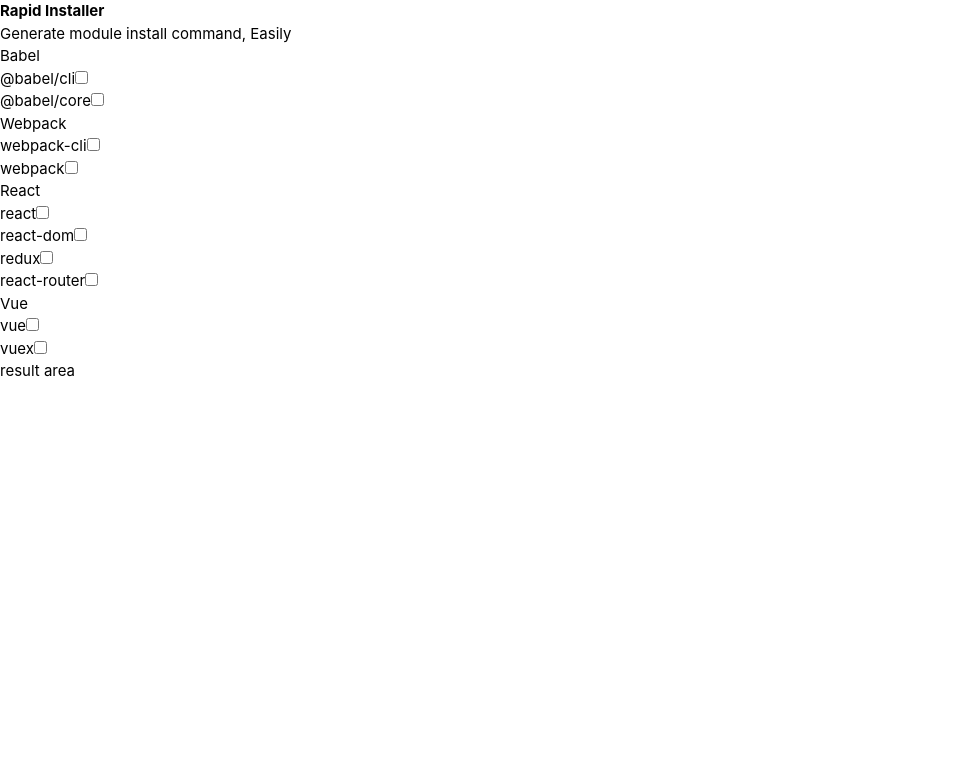
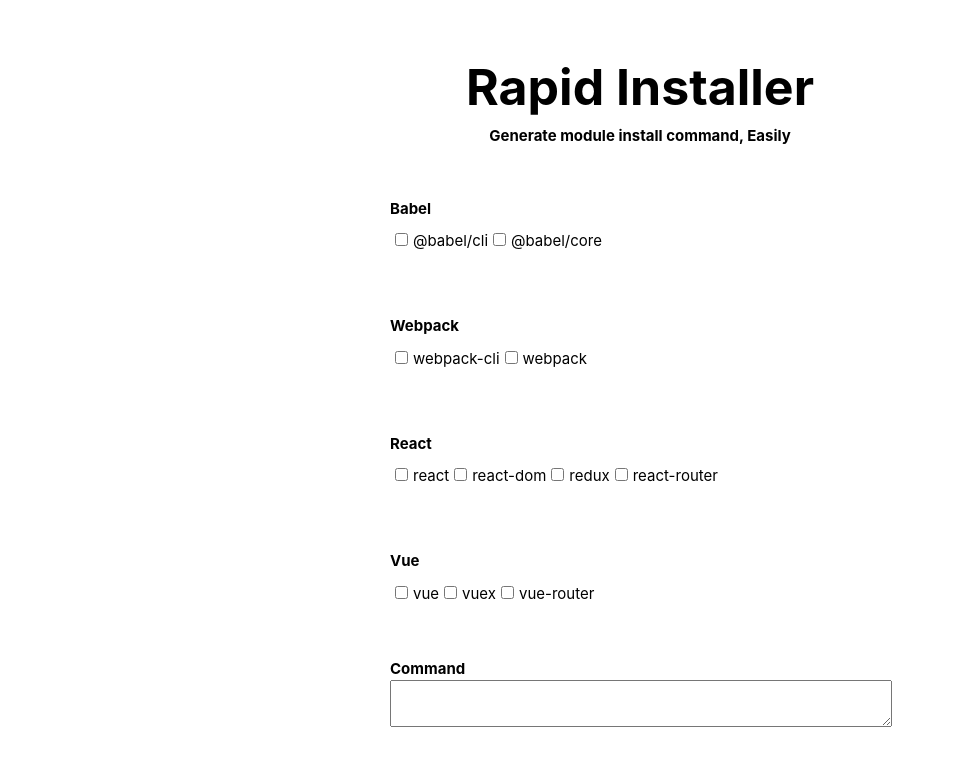
Before and after one commit to hg-pyun/clip, a React app: page / in a window 1280 px wide. Shown: the top 766 px of the page, without its empty margins (0-955 px from the left). Built offline with nearby package versions, Linux system fonts and the light colour scheme.

Commit message:
design mockup (#1)

```diff
--- a/src/js/components/CheckBox.tsx
+++ b/src/js/components/CheckBox.tsx
@@ -1,5 +1,5 @@
 import React, {Component} from 'react';
-
+import '../../scss/checkbox.scss';
 interface CheckBoxProps {
     label: string;
 }
@@ -23,9 +23,9 @@
         const {label} = this.props;
 
         return (
-            <div>
+            <div className={'checkbox'}>
+                <input type="checkbox" id={label} onChange={this.handleChangeState}/>
                 <label>{label}</label>
-                <input type="checkbox" id={label} onChange={this.handleChangeState}/>
             </div>
         );
     }
--- a/src/js/components/TextField.tsx
+++ b/src/js/components/TextField.tsx
@@ -1,6 +1,13 @@
 import React, { Component } from 'react';
+import '../../scss/textfield.scss';
 
-class TextField extends Component {
+interface TextFieldProps {
+}
+
+interface TextFieldState {
+}
+
+class TextField extends Component<TextFieldProps, TextFieldState> {
 
     constructor(props){
         super(props);
@@ -8,7 +15,10 @@
 
     render() {
         return (
-            <TextField/>
+            <div>
+                <h1>Command</h1>
+                <textarea/>
+            </div>
         )
     }
 }
--- a/src/js/containers/App.tsx
+++ b/src/js/containers/App.tsx
@@ -7,7 +7,7 @@
 import ReactPackage from '../models/ReactPackage';
 import VuePAckage from '../models/VuePackage';
 
-import '../../css/index.scss';
+import '../../scss/app.scss';
 
 interface AppProps {
 }
@@ -36,31 +36,32 @@
         };
 
         return (
-            <div>
-                <div>
+            <div className={'wrap'}>
+                <div className={'header'}>
                     <h1>Rapid Installer</h1>
-                    <p>Generate module install command, Easily</p>
+                    <h3>Generate module install command, Easily</h3>
                 </div>
-                <div>
-                    <div>
-                        <div>Babel</div>
+                <div className={'dashboard'}>
+                    <div className={'package'}>
+                        <h2 className={'name'}>Babel</h2>
                         <ul>{renderCheckBoxList(this.state.packages.babel)}</ul>
                     </div>
-                    <div>
-                        <div>Webpack</div>
+                    <div  className={'package'}>
+                        <h2 className={'name'}>Webpack</h2>
                         <ul>{renderCheckBoxList(this.state.packages.webpack)}</ul>
                     </div>
-                    <div>
-                        <div>React</div>
+                    <div  className={'package'}>
+                        <h2 className={'name'}>React</h2>
                         <ul>{renderCheckBoxList(this.state.packages.react)}</ul>
                     </div>
-                    <div>
-                        <div>Vue</div>
+                    <div  className={'package'}>
+                        <h2 className={'name'}>Vue</h2>
                         <ul>{renderCheckBoxList(this.state.packages.vue)}</ul>
                     </div>
-                </div>
-                <div>
-                    result area
+
+                    <div>
+                        <TextField/>
+                    </div>
                 </div>
             </div>
         )
--- a/src/js/index.tsx
+++ b/src/js/index.tsx
@@ -1,5 +1,6 @@
 import React from 'react';
 import {render} from 'react-dom';
 import App from './containers/App';
+import '../scss/index.scss';
 
 render(<App/>, document.getElementById('root'));
--- a/src/js/models/VuePackage.ts
+++ b/src/js/models/VuePackage.ts
@@ -1,7 +1,7 @@
 import Package from './interfaces/Package';
 
 class VuePackage implements Package {
-    public readonly packages: Array<string> = ['vue', 'vuex'];
+    public readonly packages: Array<string> = ['vue', 'vuex', 'vue-router'];
 
     getAllPackages(): Array<string> {
         return this.packages;
--- /dev/null
+++ b/src/scss/app.scss
@@ -0,0 +1,38 @@
+$globalWidth: 500px;
+
+.wrap {
+  .header {
+    width: $globalWidth;
+    margin: 50px auto;
+    text-align: center;
+
+    h1 {
+      font-size: 50px;
+    }
+
+    h3 {
+      font-size: 15px;
+    }
+  }
+
+  .dashboard {
+    width: $globalWidth;
+    margin: 50px auto;
+
+    .package {
+      .name {
+        font-size: 15px;
+        margin: 10px 0;
+      }
+
+      ul {
+        width: $globalWidth;
+        height: 75px;
+        li {
+          float: left;
+          margin-left: 5px;
+        }
+      }
+    }
+  }
+}
--- /dev/null
+++ b/src/scss/checkbox.scss
@@ -0,0 +1,6 @@
+.checkbox {
+  label {
+    margin-left: 5px;
+    cursor: pointer;
+  }
+}
--- /dev/null
+++ b/src/scss/textfield.scss
@@ -0,0 +1,3 @@
+textarea {
+  width: 500px;
+}
```
Also changed, not shown: src/scss/index.scss (renamed from src/css/index.scss), src/scss/normalize.scss (renamed from src/css/normalize.scss).
